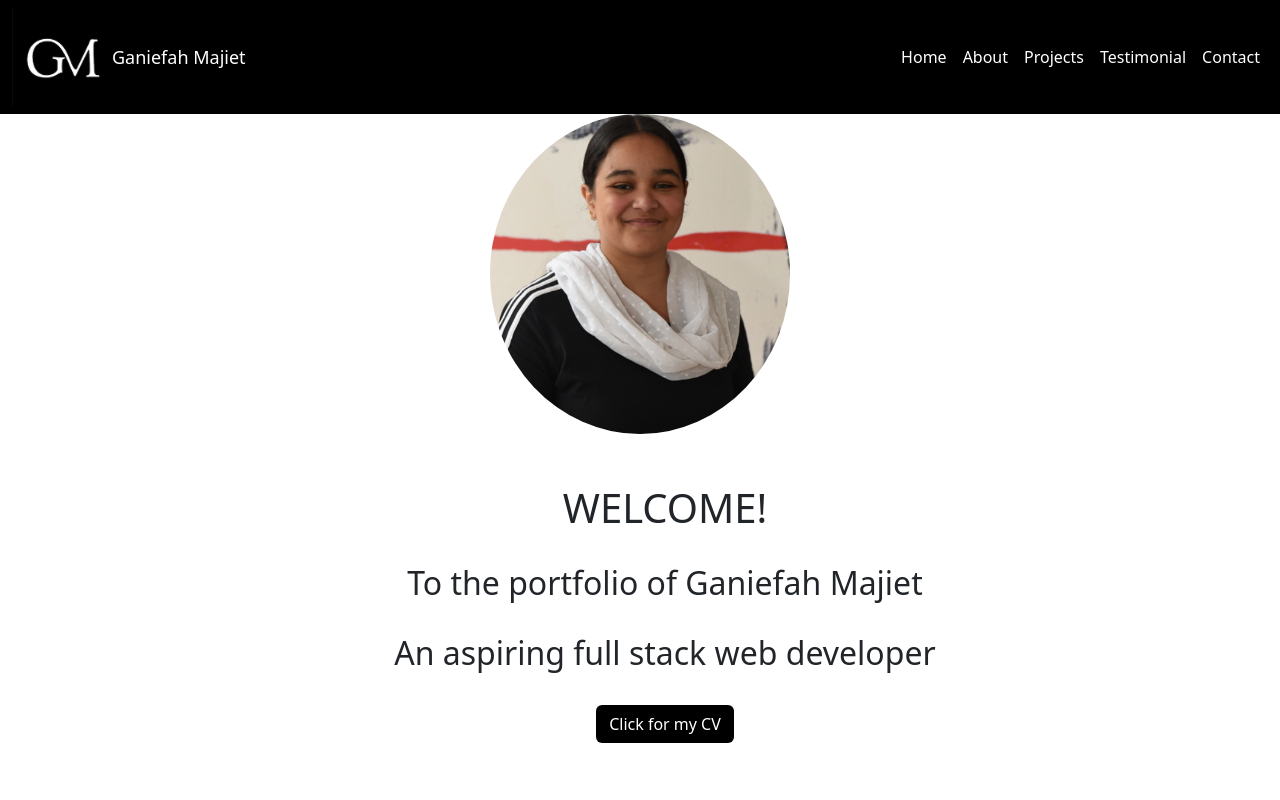
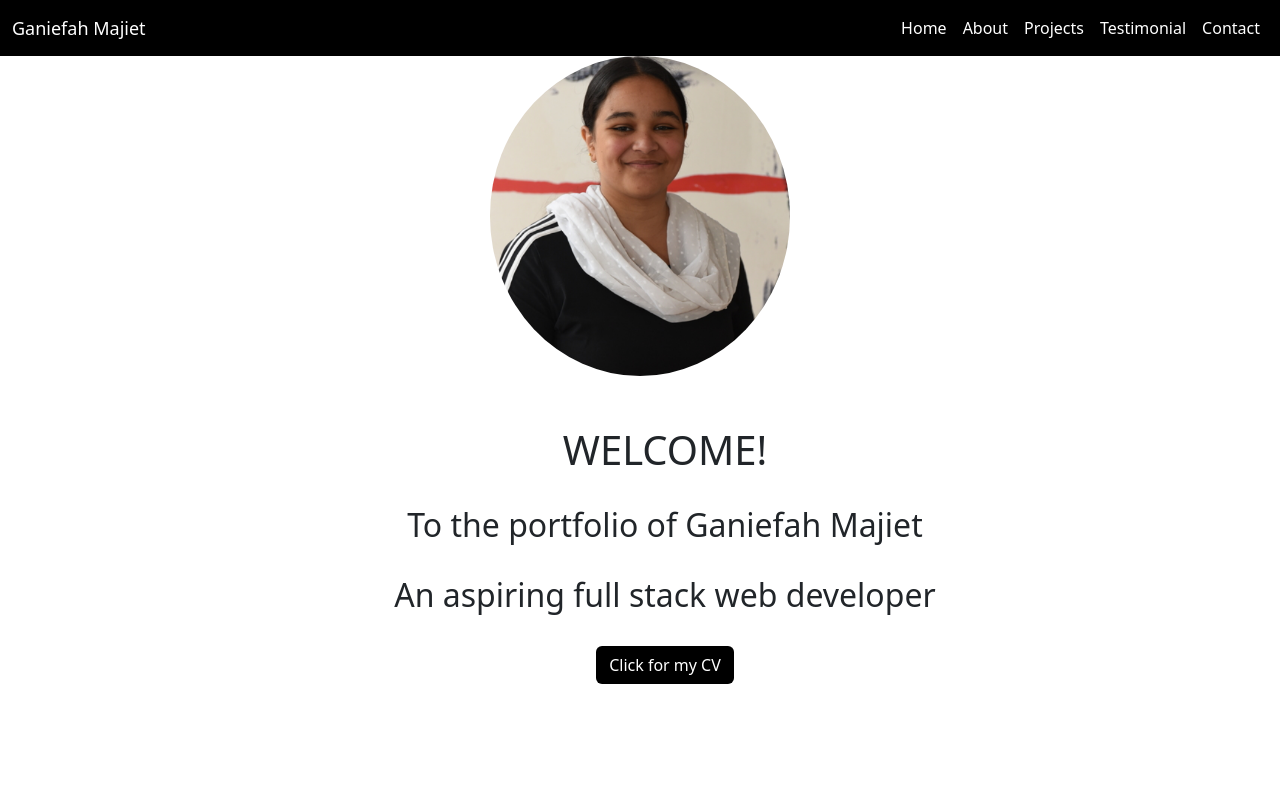
Before and after one commit to ganiefah/endofmodule, a plain HTML site: page index.html in a window 1280 px wide. Shown: the top 800 px of the page. Drawn offline with nearby package versions, Linux system fonts and the light colour scheme.

Commit message:
change logo

```diff
--- a/index.html
+++ b/index.html
@@ -16,7 +16,7 @@
   <body>
             <nav class="navbar navbar-expand-lg  nav">
                  <div class="container-fluid">
-                    <img class="logo" src="./images/Screenshot 2023-05-08 151848.png" alt="" loading="lazy">
+                    <!-- <img class="logo" src="./images/Screenshot 2023-05-08 151848.png" alt="" loading="lazy"> -->
                         <a class="name" href="./index.html">Ganiefah Majiet</a>
                       <button class="navbar-toggler"
                        type="button"
```
